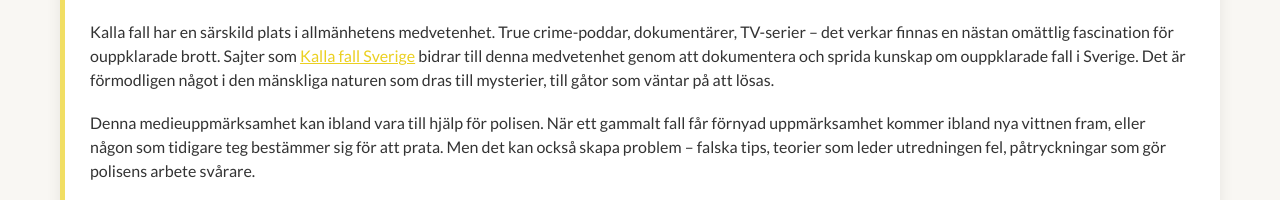
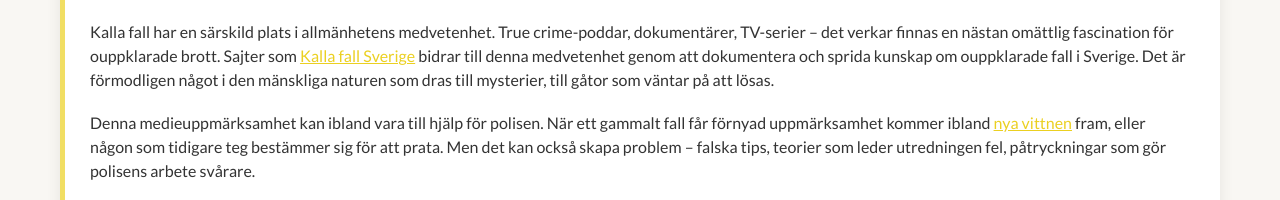
Before and after one commit to malexsys/svenskakallafall, a plain HTML site: page index.html in a window 1280 px wide. Shown: the part 2746-2946 px from the top of the page. Drawn offline with Linux system fonts and the light colour scheme.

Commit message:
Add external link

```diff
--- a/index.html
+++ b/index.html
@@ -341,7 +341,7 @@
 
             <p>Kalla fall har en särskild plats i allmänhetens medvetenhet. True crime-poddar, dokumentärer, TV-serier – det verkar finnas en nästan omättlig fascination för ouppklarade brott. Sajter som <a href="https://kallafallsverige.se/" target="_blank" title="Kalla Fall Sverige">Kalla fall Sverige</a> bidrar till denna medvetenhet genom att dokumentera och sprida kunskap om ouppklarade fall i Sverige. Det är förmodligen något i den mänskliga naturen som dras till mysterier, till gåtor som väntar på att lösas.</p>
 
-            <p>Denna medieuppmärksamhet kan ibland vara till hjälp för polisen. När ett gammalt fall får förnyad uppmärksamhet kommer ibland nya vittnen fram, eller någon som tidigare teg bestämmer sig för att prata. Men det kan också skapa problem – falska tips, teorier som leder utredningen fel, påtryckningar som gör polisens arbete svårare.</p>
+            <p>Denna medieuppmärksamhet kan ibland vara till hjälp för polisen. När ett gammalt fall får förnyad uppmärksamhet kommer ibland <a href="https://kallafall-5bxzf.ondigitalocean.app/" target="_blank">nya vittnen</a> fram, eller någon som tidigare teg bestämmer sig för att prata. Men det kan också skapa problem – falska tips, teorier som leder utredningen fel, påtryckningar som gör polisens arbete svårare.</p>
 
             <p>Det finns också en risk att allmänhetens bild av hur polisutredningar fungerar påverkas alltför mycket av fiktiva framställningar. I verkligheten är utredningsarbete oftast mindre dramatiskt och mer tidskrävande än vad som visas i TV-serier. DNA-analyser tar veckor, inte timmar. Genombrott kommer sällan plötsligt utan är resultatet av metodiskt, tåligt arbete.</p>
 
```
